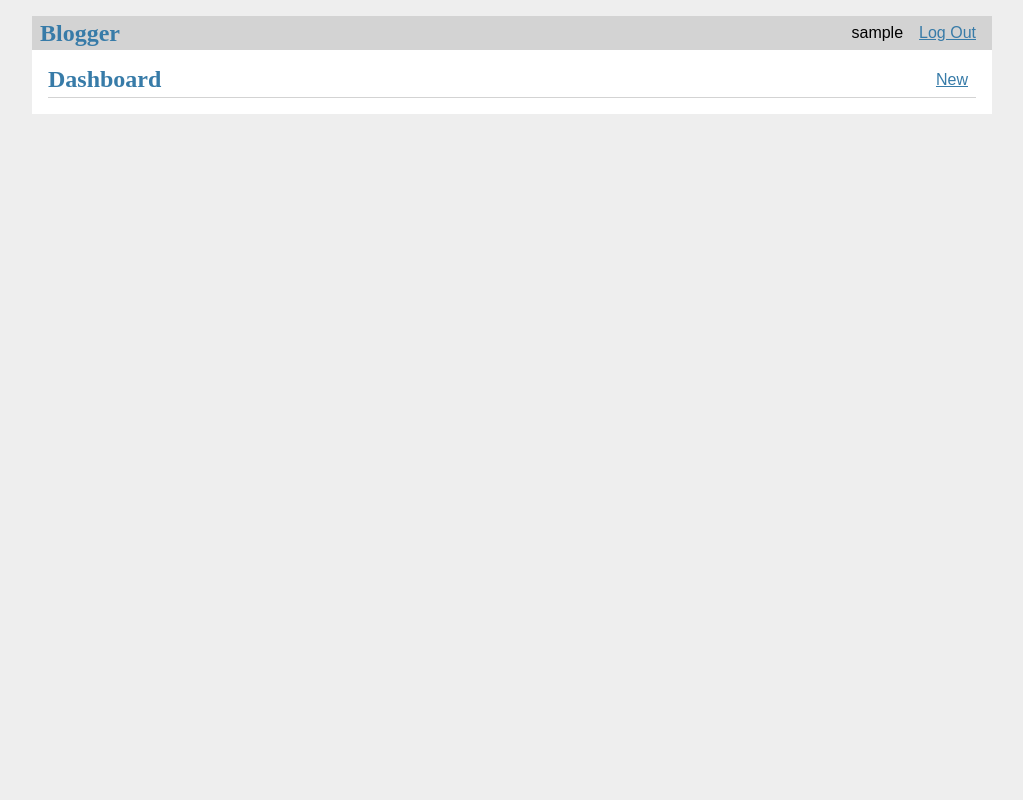
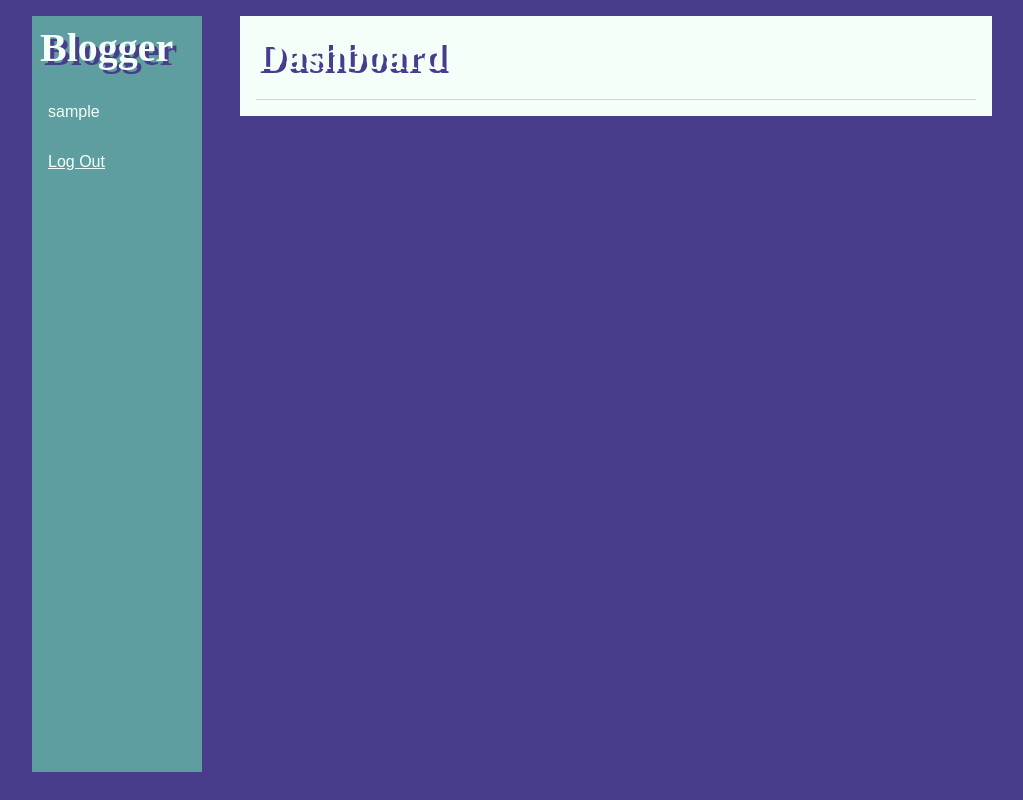
Before and after one commit to ccamer0n/IS211_Project, a Flask app: page /dashboard in a window 1280 px wide. Shown: the whole page, without its empty margins (128-1151 px from the left). Run offline with Flask 3, Linux system fonts and the light colour scheme; the visitor is signed in with stand-in values (Sample User, id 1); data comes from the database, SQL or seed files in the repository; data that the repository does not hold is empty.

Commit message:
Nearly fully formatted with style.css

```diff
--- a/app.py
+++ b/app.py
@@ -95,7 +95,6 @@ def create():
 def get_post(id):
     auth()
     post = get_db().execute("SELECT post.id, title, body, created, author_id, username FROM post JOIN user ON post.author_id = user.id WHERE post.id = ?", (id,)).fetchone()
-
     return post
 
 @app.route('/<int:id>/update', methods=('GET', 'POST'))
--- a/static/style.css
+++ b/static/style.css
@@ -1,14 +1,17 @@
-html { font-family: sans-serif; background: #eee; padding: 1rem; }
-body { max-width: 960px; margin: 0 auto; background: white; }
-h1 { font-family: serif; color: #377ba8; margin: 1rem 0; }
+html { font-family: sans-serif; background: #483d8b; padding: 1rem; }
+body { max-width: 960px; margin: 0 auto; background: #f5fffa; }
+h1 { font-family: "Times New Roman", serif; color: #f5fffa; margin: 1rem 0; text-shadow: 4px 4px #483d8b; font-weight: bold; font-size: 40px; padding-bottom: 1rem; }
+h2 { font-family: "Times New Roman", serif; color: #483d8b; margin: 1rem 0; font-variant: small-caps; }
+h3 { font-family: Helvetica, sans-serif; color: #483d8b; margin: 1rem 0; }
 a { color: #377ba8; }
 hr { border: none; border-top: 1px solid lightgray; }
-nav { background: lightgray; display: flex; align-items: center; padding: 0 0.5rem; }
+nav { background: #5f9ea0; display: block; align-items: left; padding: 0.5rem 0.5rem; position: fixed; float: left; height: 92.5%; width: 12%; }
 nav h1 { flex: auto; margin: 0; }
 nav h1 a { text-decoration: none; padding: 0.25rem 0.5rem; }
-nav ul  { display: flex; list-style: none; margin: 0; padding: 0; }
-nav ul li a, nav ul li span, header .action { display: block; padding: 0.5rem; }
-.content { padding: 0 1rem 1rem; }
+nav ul  { display: block; list-style: none; margin: 0; padding: 0; }
+nav ul li a, nav ul li span, .action { display: block; color: #f5fffa; width: 100px; padding: 1rem 0.5rem; text-align: left; }
+li a:hover { background-color: #483d8b; color: #f5fffa;}
+.content { padding: 0 1rem 1rem; float: right; width: 75%; background: #f5fffa; }
 .content > header { border-bottom: 1px solid lightgray; display: flex; align-items: flex-end; }
 .content > header h1 { flex: auto; margin: 1rem 0 0.25rem 0; }
 .flash { margin: 1em 0; padding: 1em; background: #cae6f6; border: 1px solid #377ba8; }
--- a/templates/home.html
+++ b/templates/home.html
@@ -1,7 +1,7 @@
 {% extends 'base.html' %}
 
 {% block header %}
-    <h1>{% block title %}Home{% endblock %}</h1>
+    <h2>{% block title %}Home{% endblock %}</h2>
 {% endblock %}
 
 {% block content %}
@@ -9,7 +9,7 @@
         <article class="post">
             <header>
                 <div>
-                    <h1>{{ post['title'] }}</h1>
+                    <h3>{{ post['title'] }}</h3>
                     <div class="about">by {{ post['username'] }} on {{ post['created'] }}</div>
                 </div>
             </header>
--- a/templates/update.html
+++ b/templates/update.html
@@ -1,3 +1,7 @@
+{%if post == None%}
+<p>Invalid Post</p>
+{% else %}
+
 {% extends 'base.html' %}
 
 {% block header %}
@@ -18,3 +22,4 @@
         <input class="danger" type="submit" value="Delete" onclick="return confirm('Are you sure?');">
     </form>
 {% endblock %}
+{% endif %}
```
